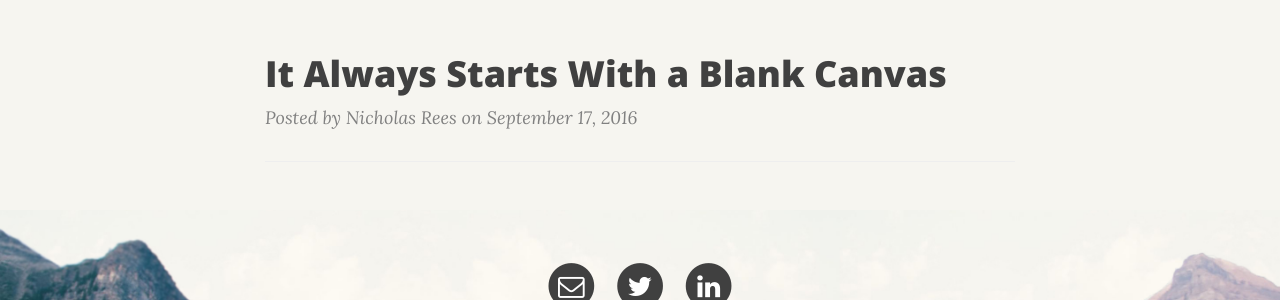
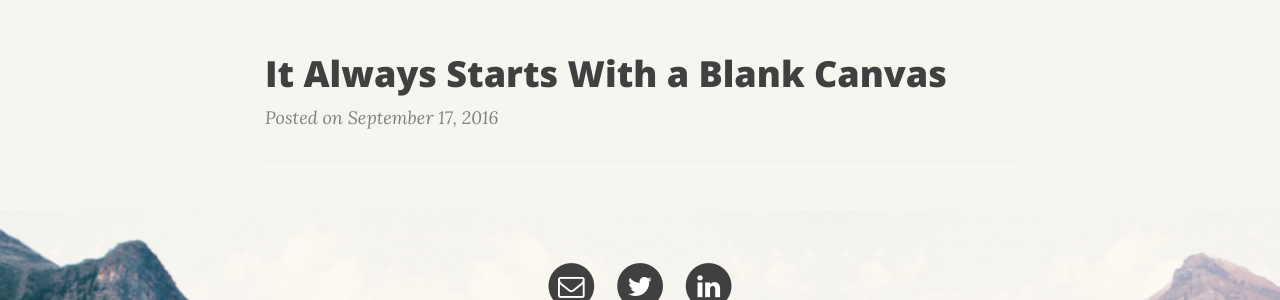
Before and after one commit to nprees/nprees.github.io, a Jekyll site: the page built from index.html, in a window 1280 px wide. Shown: the part 424-724 px from the top of the page. Built offline with Jekyll 4.4.1, drawn with Linux system fonts in a browser that asks for light colours; nearby versions of some CDN libraries; the list of posts is cut into pages by our own code.

Commit message:
Final revision for tonight

```diff
--- a/_layouts/post.html
+++ b/_layouts/post.html
@@ -12,7 +12,7 @@ layout: default
                     {% if page.subtitle %}
                     <h2 class="subheading">{{ page.subtitle }}</h2>
                     {% endif %}
-                    <span class="meta">Posted by {% if page.author %}{{ page.author }}{% else %}{{ site.title }}{% endif %} on {{ page.date | date: "%B %-d, %Y" }}</span>
+                    <span class="meta">Posted on {{ page.date | date: "%B %-d, %Y" }}</span>
                 </div>
             </div>
         </div>
--- a/index.html
+++ b/index.html
@@ -14,7 +14,7 @@ description: "Graduate Software Developer"
         </h3>
         {% endif %}
     </a>
-    <p class="post-meta">Posted by {% if post.author %}{{ post.author }}{% else %}{{ site.title }}{% endif %} on {{ post.date | date: "%B %-d, %Y" }}</p>
+    <p class="post-meta">Posted on {{ post.date | date: "%B %-d, %Y" }}</p>
 </div>
 <hr>
 {% endfor %}
--- a/less/clean-blog.less
+++ b/less/clean-blog.less
@@ -7,6 +7,7 @@ body {
 	.serif;
 	font-size: 20px;
 	color: @gray-dark;
+	background-color: rgba(246,245,240, 1)
 }
 
 // -- Typography
@@ -119,8 +120,6 @@ hr.small {
 			/* when the user scrolls down, we hide the header right above the viewport */
 			position: fixed;
 			top: -61px;
-			background-color: fade(white, 90%);
-			border-bottom: 1px solid darken(white, 5%);
 			-webkit-transition: -webkit-transform 0.3s;
 			-moz-transition: -moz-transform 0.3s;
 			transition: transform 0.3s;
```
Also changed, not shown: _posts/2016-09-17-beginning.markdown (line endings or trailing spaces), 4 other files.
